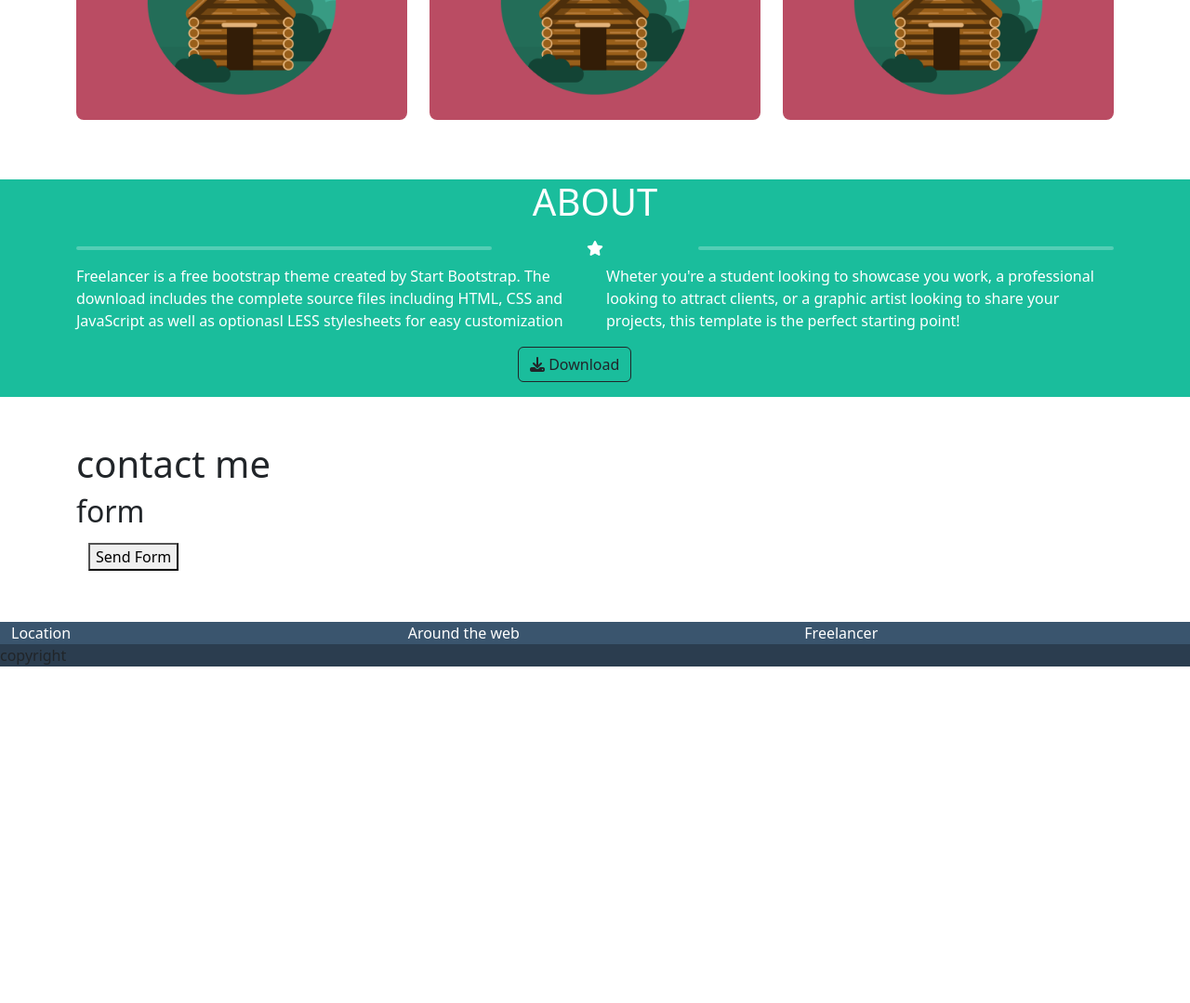
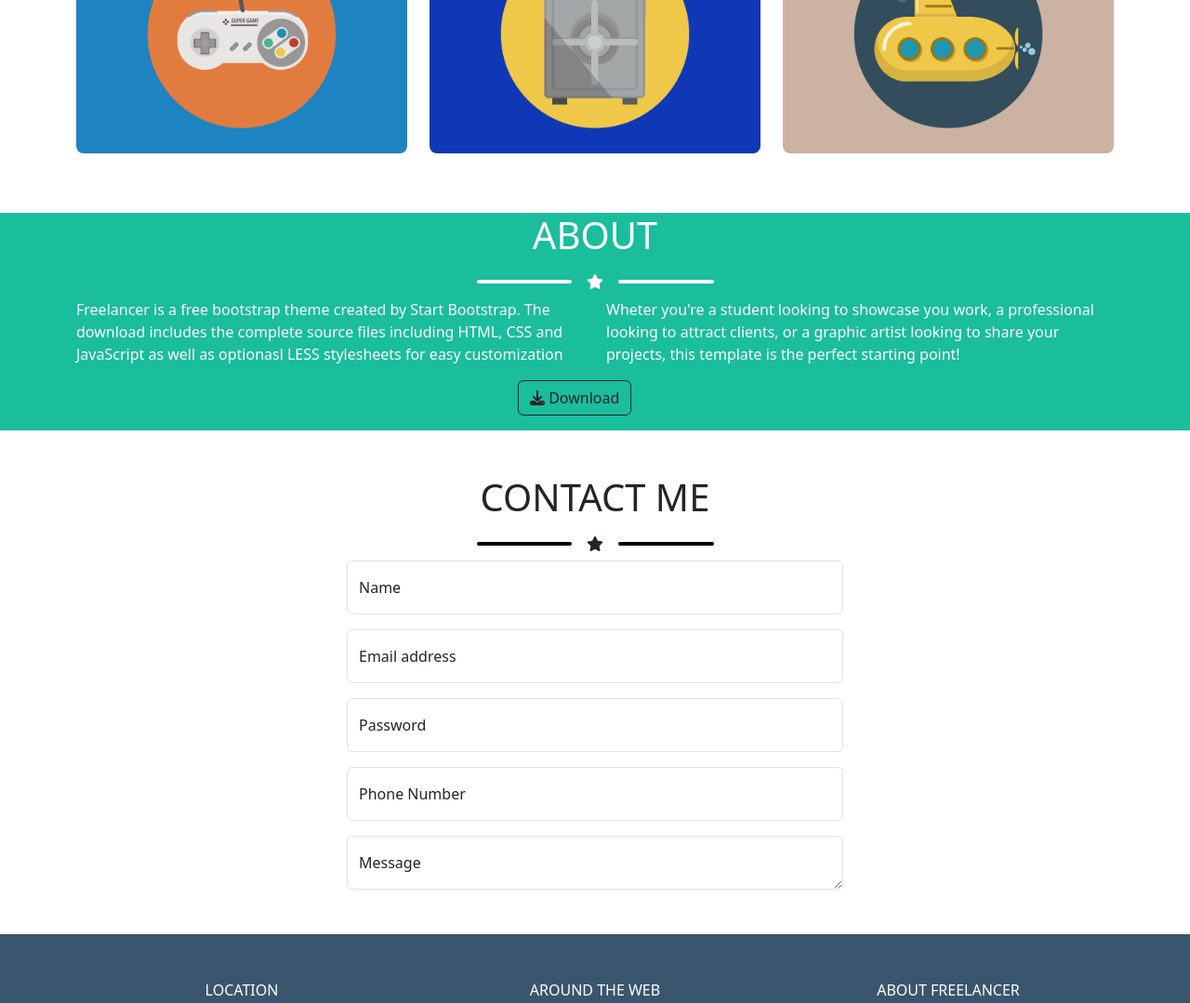
Before and after one commit to fedtoscano/html-css-bootstrap-freelancer, a plain HTML site: page index.html in a window 1280 px wide. Shown: the part 1020-2099 px from the top of the page at 93% size. Before the commit the page ends 1737 px from the top, so only its background shows below. Drawn offline with nearby package versions, Linux system fonts and the light colour scheme.

Commit message:
finished base layout

```diff
--- a/index.html
+++ b/index.html
@@ -19,7 +19,7 @@
         <div class="container">
         <a class="navbar-brand text-uppercase" href="#">start bootstrap</a>
         <button class="navbar-toggler" type="button" data-bs-toggle="collapse" data-bs-target="#navbarNav" aria-controls="navbarNav" aria-expanded="false" aria-label="Toggle navigation">
-            <span class="navbar-toggler-icon"></span>
+        <span class="navbar-toggler-icon"></span>
         </button>
         <div class="collapse navbar-collapse justify-content-end" id="navbarNav">
             <ul class="navbar-nav text-end">
@@ -45,9 +45,11 @@
                         <img src="./bootstrap_freelancer/img/avatar.svg" alt="" class="w-50">
                         <h1 class="text-uppercase">start bootstrap</h1>
                         <div class="breakline d-flex w-100">
-                            <hr class="border border-white rounded-2 border-2  w-50 align-content-center">
-                            <i class="fa-solid fa-star w-25 color-white text-center align-content-center"></i>
-                            <hr class="border border-white rounded-2 border-2 w-50 align-content-center">
+                            <div class="container d-flex w-25">
+                                <hr class="border border-white rounded-2 border-2  w-50 align-content-center opacity-100">
+                                <i class="fa-solid fa-star w-25 color-white text-center align-content-center"></i>
+                                <hr class="border border-white rounded-2 border-2 w-50 align-content-center opacity-100">
+                            </div>
                         </div>
                         <p class="text-uppercase bold">graphic artist - web designer - illustrator</p>
                     </div>
@@ -61,13 +63,20 @@
     <section class="features">
             <div class="container mb-5">
                 <h1 class="text-center">PORTFOLIO</h1>
+                <div class="breakline d-flex w-100">
+                    <div class="container d-flex w-25">
+                        <hr class="border border-black rounded-2 border-2  w-50 align-content-center opacity-100">
+                        <i class="fa-solid fa-star w-25 color-white text-center align-content-center"></i>
+                        <hr class="border border-black rounded-2 border-2 w-50 align-content-center opacity-100">
+                    </div>
+                </div>
                 <div class="row">
                     <div class="col-md-6 col-lg-4"><img src="./bootstrap_freelancer/img/cabin.png" alt="" class="w-100 mb-3 rounded-3"></div>
-                    <div class="col-md-6 col-lg-4"><img src="./bootstrap_freelancer/img/cabin.png" alt="" class="w-100 mb-3 rounded-3"></div>
-                    <div class="col-md-6 col-lg-4"><img src="./bootstrap_freelancer/img/cabin.png" alt="" class="w-100 mb-3 rounded-3"></div>
-                    <div class="col-md-6 col-lg-4"><img src="./bootstrap_freelancer/img/cabin.png" alt="" class="w-100 mb-3 rounded-3"></div>
-                    <div class="col-md-6 col-lg-4"><img src="./bootstrap_freelancer/img/cabin.png" alt="" class="w-100 mb-3 rounded-3"></div>
-                    <div class="col-md-6 col-lg-4"><img src="./bootstrap_freelancer/img/cabin.png" alt="" class="w-100 mb-3 rounded-3"></div>
+                    <div class="col-md-6 col-lg-4"><img src="./bootstrap_freelancer/img/cake.png" alt="" class="w-100 mb-3 rounded-3"></div>
+                    <div class="col-md-6 col-lg-4"><img src="./bootstrap_freelancer/img/circus.png" alt="" class="w-100 mb-3 rounded-3"></div>
+                    <div class="col-md-6 col-lg-4"><img src="./bootstrap_freelancer/img/game.png" alt="" class="w-100 mb-3 rounded-3"></div>
+                    <div class="col-md-6 col-lg-4"><img src="./bootstrap_freelancer/img/safe.png" alt="" class="w-100 mb-3 rounded-3"></div>
+                    <div class="col-md-6 col-lg-4"><img src="./bootstrap_freelancer/img/submarine.png" alt="" class="w-100 mb-3 rounded-3"></div>
                 </div>
             </div>
     </section>
@@ -76,9 +85,11 @@
         <div class="container mb-5">
             <h1 class="text-center text-uppercase">about</h1>
             <div class="breakline d-flex w-100">
-                <hr class="border border-white rounded-2 border-2  w-50 align-content-center">
-                <i class="fa-solid fa-star w-25 color-white text-center align-content-center"></i>
-                <hr class="border border-white rounded-2 border-2 w-50 align-content-center">
+                <div class="container d-flex w-25">
+                    <hr class="border border-white rounded-2 border-2  w-50 align-content-center opacity-100">
+                    <i class="fa-solid fa-star w-25 color-white text-center align-content-center"></i>
+                    <hr class="border border-white rounded-2 border-2 w-50 align-content-center opacity-100">
+                </div>
             </div>
             <div class="row">
                 <div class="col-md-6 mb-3">Freelancer is a free bootstrap theme created by Start Bootstrap. The download includes the complete source files including HTML, CSS and JavaScript as well as optionasl LESS stylesheets for easy customization</div>
@@ -92,23 +103,67 @@
 
     <section class="contact-me">
         <div class="container mb-5">
-            <h1>contact me</h1>
-            <h2>form</h2>
-            <div class="btn"><button>Send Form</button></div>
+            <h1 class="text-center text-uppercase">contact me</h1>
+            <div class="breakline d-flex w-100">
+                <div class="container d-flex w-25">
+                    <hr class="border border-black rounded-2 border-2  w-50 align-content-center opacity-100">
+                    <i class="fa-solid fa-star w-25 color-white text-center align-content-center"></i>
+                    <hr class="border border-black rounded-2 border-2 w-50 align-content-center opacity-100">
+                </div>
+            </div>
+            <!-- FORM -->
+            <form action="">
+                <div class="container w-50">
+                    <div class="form-floating mb-3">
+                        <input type="text" class="form-control" id="floatingInput" placeholder="">
+                        <label for="floatingInput">Name</label>
+                    </div>
+                    <div class="form-floating mb-3">
+                        <input type="email" class="form-control" id="floatingInput" placeholder="name@example.com">
+                        <label for="floatingInput">Email address</label>
+                    </div>
+                    <div class="form-floating mb-3">
+                        <input type="password" class="form-control" id="floatingPassword" placeholder="Password">
+                        <label for="floatingPassword">Password</label>
+                    </div>
+                    <div class="form-floating mb-3">
+                        <input type="phone" class="form-control" id="floatingInput" placeholder="insert your phone">
+                        <label for="floatingInput">Phone Number</label>
+                    </div>
+                    <div class="form-floating">
+                        <textarea class="form-control" placeholder="Leave a comment here" id="floatingTextarea"></textarea>
+                        <label for="floatingTextarea">Message</label>
+                    </div>
+                </div>
+            </form>
         </div>
     </section>
 </main>
 
-<footer>
-        <div class="container-fluid bg-blue">
+<footer class="bg-blue">
+        <div class="container my-5 pt-5">
             <div class="row">
-                <div class="col-md-4">Location</div>
-                <div class="col-md-4">Around the web</div>
-                <div class="col-md-4">Freelancer</div>
+                <div class="col-md-4 d-flex flex-column align-items-center mb-3 mb-md-0">
+                    <span class="text-uppercase mb-2">Location</span>
+                    <span>2215 John Daniel Drive Clark, MO 54243</span>
+                </div>
+                <div class="col-md-4 d-flex flex-column align-items-center mb-3 mb-md-0">
+                    <span class="text-uppercase mb-2">around the web</span>
+                    <span>
+                        <i class="fa-brands fa-facebook-f rounded-circle border p-3"></i>
+                        <i class="fa-brands fa-google-plus-g rounded-circle border p-3"></i>
+                        <i class="fa-brands fa-twitter rounded-circle border p-3"></i>
+                        <i class="fa-brands fa-linkedin-in rounded-circle border p-3"></i>
+                    </span>
+                </div>
+                <div class="col-md-4 d-flex flex-column align-items-center">
+                    <span class="text-uppercase mb-2">about freelancer</span>
+                    <p class="text-center">Freelance is a free to use, open-source Bootstrap Theme created by <a href="#" class="text-success">Start Bootstrap</a></p>
+                </div>
             </div>
         </div>
-        <div class="copyright bg-dark-blue">
-            <span>copyright</span>
+        <div class="copyright bg-dark-blue col-12 text-center p-4">
+            <span class="text-center">Copyright @ Your Website 2019</span>
         </div>
 </footer>
 
```
